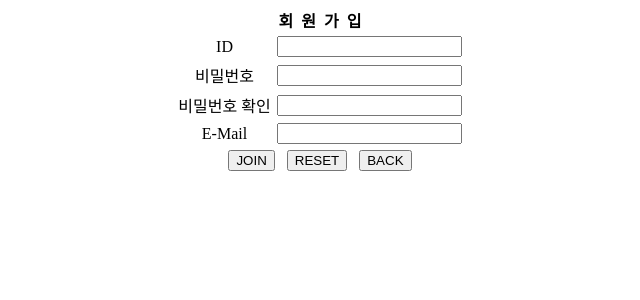
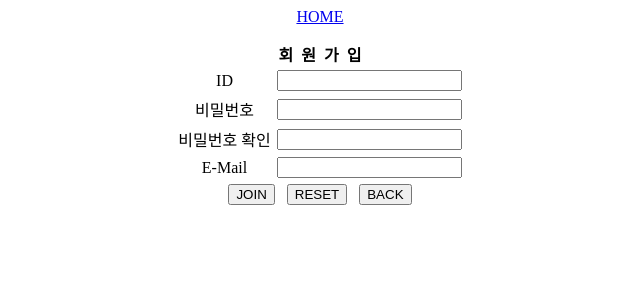
Before and after one commit to ankisile/travel_board, a PHP site: page /join.php in a window 1280 px wide. Shown: the top 300 px of the page, without its empty margins (320-960 px from the left). Run offline with PHP 8.4, Linux system fonts and the light colour scheme.

Commit message:
index로 돌아가는 링크 추가

```diff
--- a/join.php
+++ b/join.php
@@ -5,6 +5,7 @@
 
  <body>
  <center>
+   <p><a href="index.php">HOME</a></p>
  <form action=join_process.php method=post name=frmjoin>
  <table cellpadding=2 cellspacing=2>
    <caption><b> 회 &nbsp;원&nbsp; 가 &nbsp;입</b></caption>
--- a/login.php
+++ b/login.php
@@ -8,7 +8,7 @@
   </style>
  </head>
  <body align="center">
-   <a href="index.php">HOME</a>&nbsp;&nbsp;
+   <p><a href="index.php">HOME</a></p>
    <center>
     <fieldset id="login_box" style="width:250px;">
             <legend>LOGIN</legend>
```
